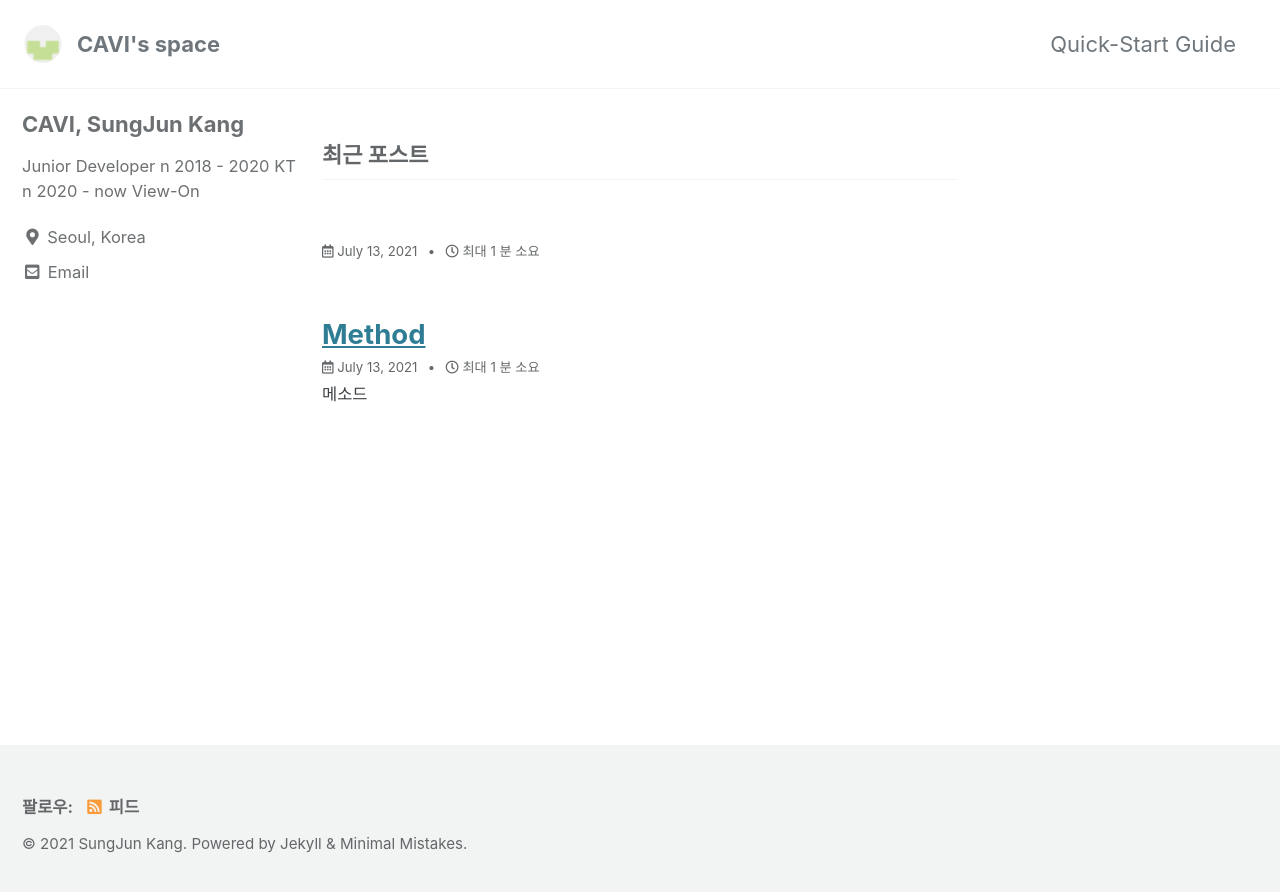
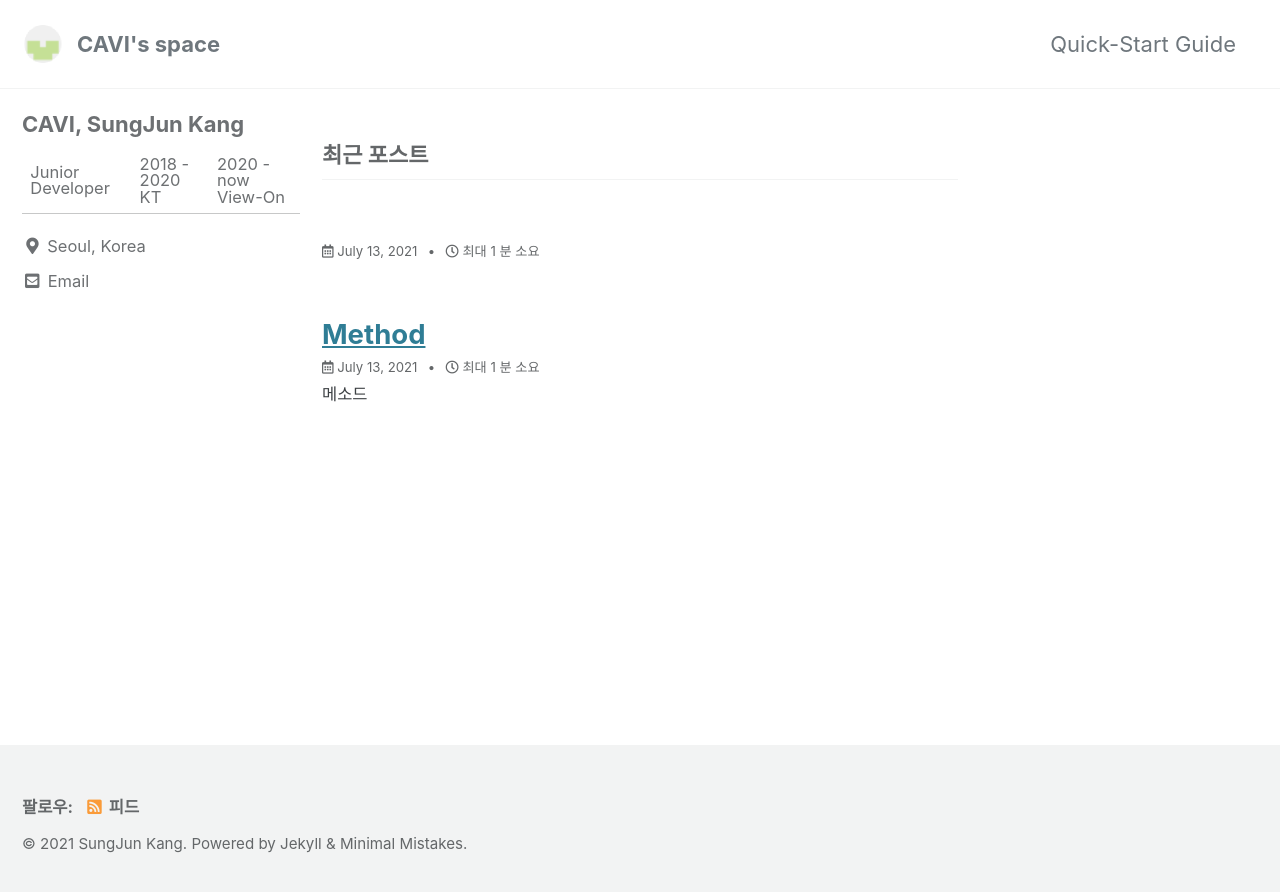
Before and after one commit to tatasa1/tatasa1.github.io, a Jekyll site: the page built from index.html, in a window 1280 px wide. Shown: the top 892 px of the page. Built offline with Jekyll 4.4.1, drawn with Linux system fonts in a browser that asks for light colours; cached includes are drawn as plain includes; the list of posts is cut into pages by our own code.

```diff
--- a/_config.yml
+++ b/_config.yml
@@ -103,7 +103,7 @@ analytics:
 author:
   name             : "CAVI, SungJun Kang"
   avatar           : # path of avatar image, e.g. "/assets/images/bio-photo.jpg"
-  bio              : "Junior Developer n\n 2018 - 2020 KT n\n 2020 - now View-On"
+  bio              : "Junior Developer | 2018 - 2020 KT | 2020 - now View-On"
   location         : "Seoul, Korea"
   email            :
   links:
```
